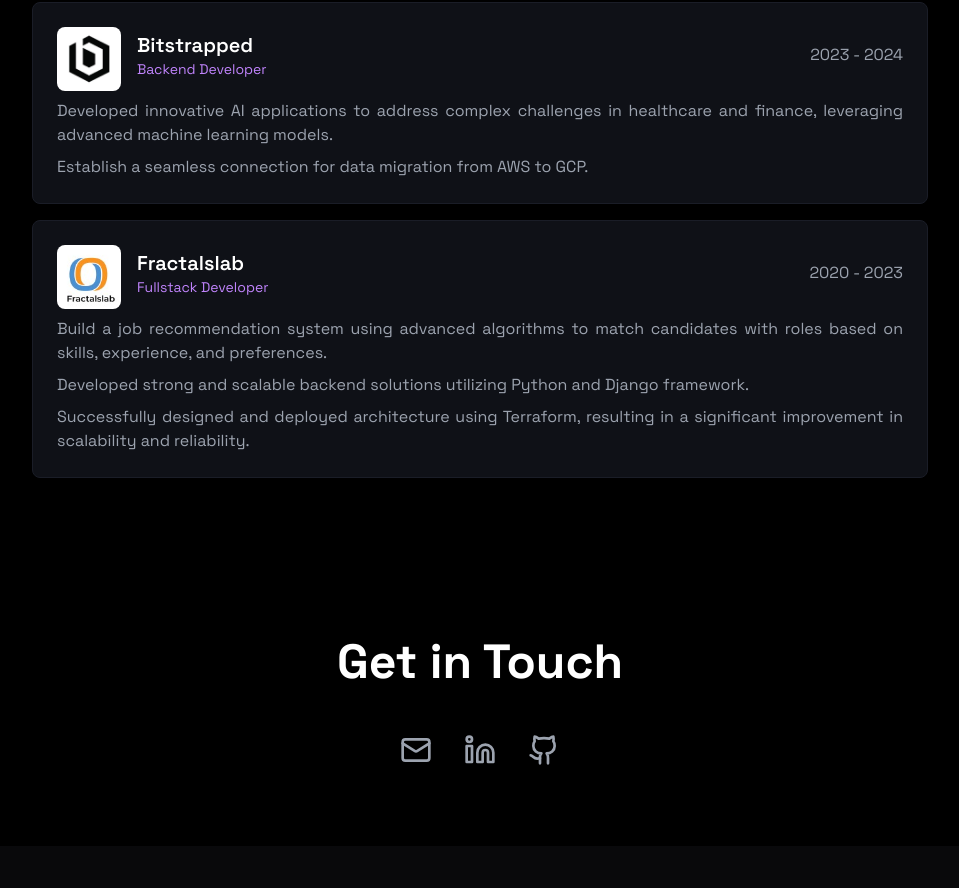
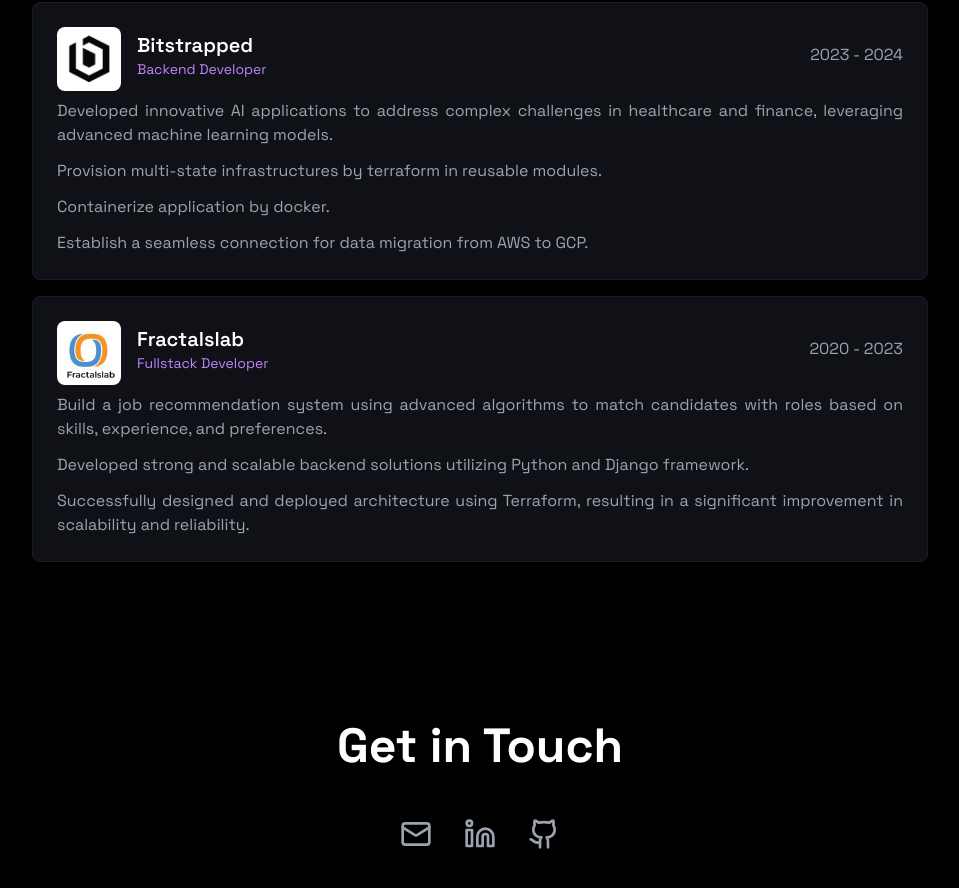
Before and after one commit to Muazzeem/muazzem-hossain, a React (Vite) app: page / in a window 1280 px wide. Shown: the part 2332-3220 px from the top of the page, without its empty margins (160-1119 px from the left). Before the commit the page ends 3178 px from the top, so only its background shows below. Built offline with nearby package versions, Linux system fonts and the light colour scheme.

Commit message:
fix issue

```diff
--- a/src/pages/Index.tsx
+++ b/src/pages/Index.tsx
@@ -286,11 +286,22 @@ const Index = () => {
                 </div>
               </div>
               <span
-                  className="text-gray-400 flex mt-2 text-justify">Developed innovative AI applications to address complex challenges in healthcare and finance,
+                  className="text-gray-400 flex mt-2 text-justify">
+                Developed innovative AI applications to address complex challenges in healthcare and finance,
                 leveraging advanced machine learning models.</span>
 
               <span
-                  className="text-gray-400 flex mt-2 text-justify">
+                  className="text-gray-400 flex mt-3 text-justify">
+                Provision multi-state infrastructures by terraform in reusable modules.
+              </span>
+
+              <span
+                  className="text-gray-400 flex mt-3 text-justify">
+                Containerize application by docker.
+              </span>
+
+              <span
+                  className="text-gray-400 flex mt-3 text-justify">
                 Establish a seamless connection for data migration from AWS to GCP.
               </span>
             </Card>
@@ -299,7 +310,7 @@ const Index = () => {
           <div className="space-y-6 max-w-4xl mx-auto mt-4">
             {/* Experience 1 */}
             <Card className="bg-[#0F1117] border-[#1a1d27] p-6">
-              <div className="flex flex-col md:flex-row items-start md:items-center gap-4">
+            <div className="flex flex-col md:flex-row items-start md:items-center gap-4">
                 <img
                     src="/1633533238917.jpeg"
                     alt='Profile'
@@ -320,11 +331,11 @@ const Index = () => {
                 Build a job recommendation system using advanced algorithms to match candidates with roles based on skills, experience, and preferences.
               </span>
               <span
-                  className="text-gray-400 flex mt-2 text-justify">
+                  className="text-gray-400 flex mt-3 text-justify">
                 Developed strong and scalable backend solutions utilizing Python and Django framework.
               </span>
               <span
-                  className="text-gray-400 flex mt-2 text-justify">
+                  className="text-gray-400 flex mt-3 text-justify">
                 Successfully designed and deployed architecture using Terraform, resulting in a significant
                 improvement in scalability and reliability.
               </span>
```
